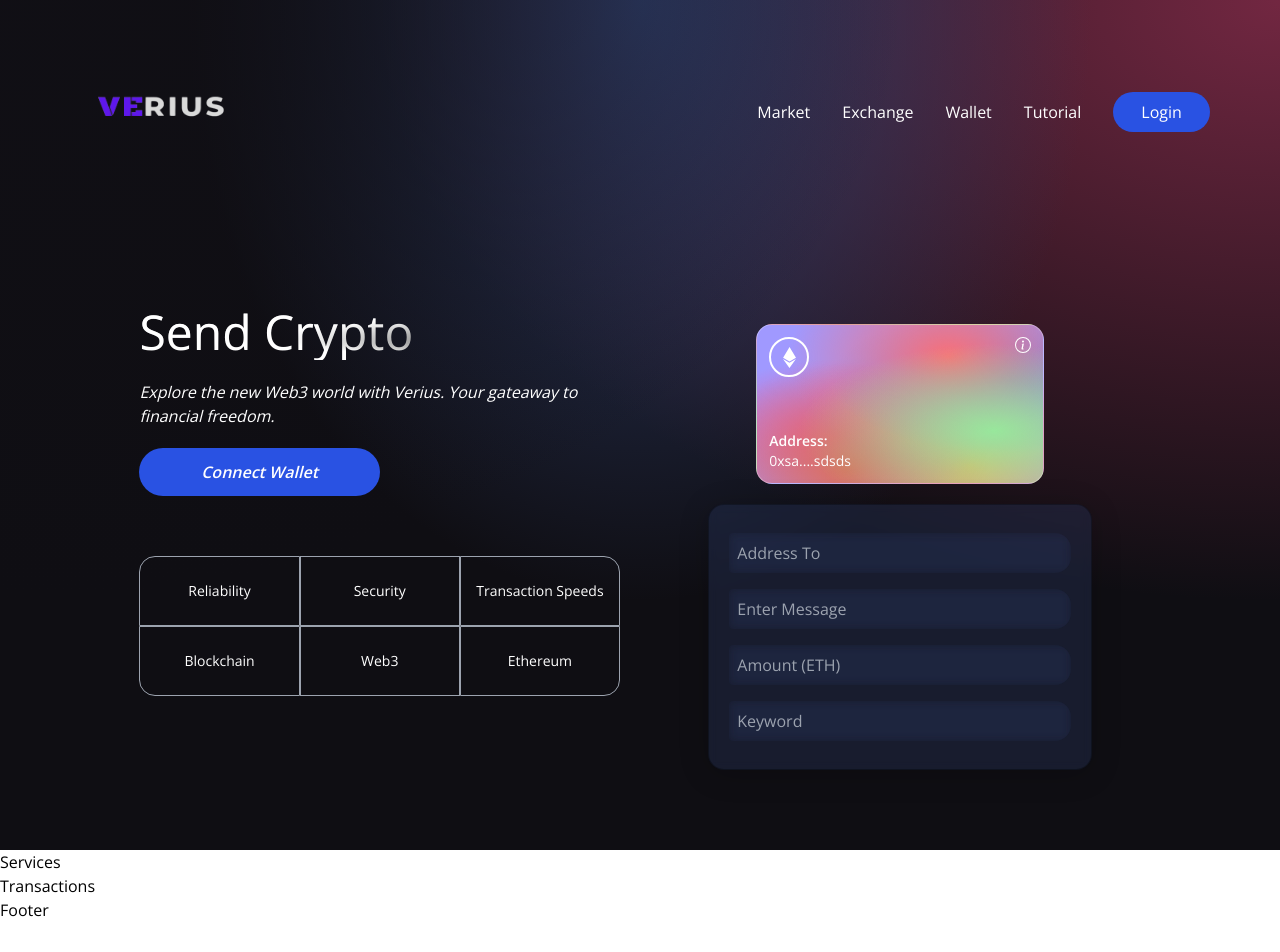
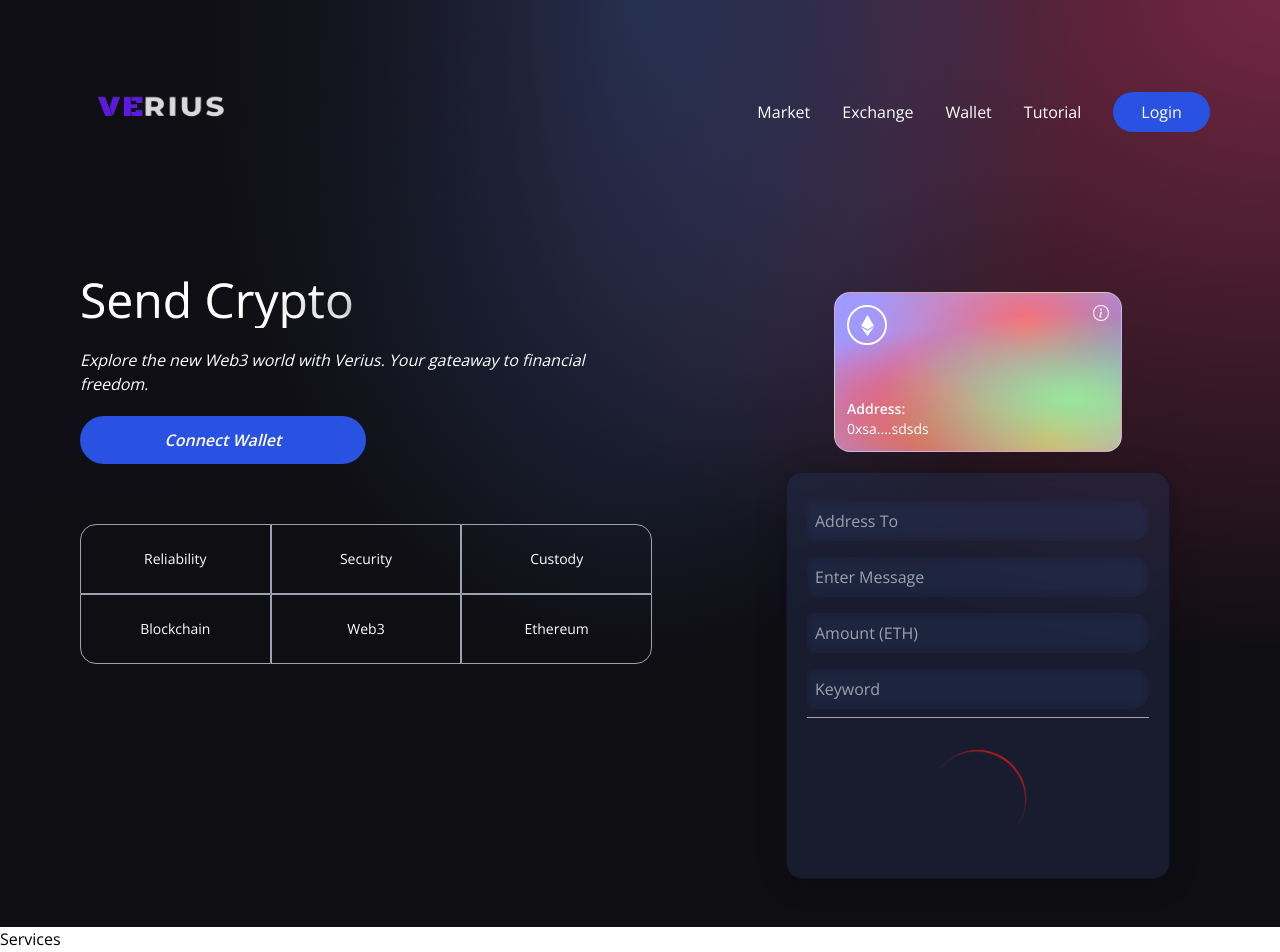
Before and after one commit to DiyanPv/VERIUS-Marketplace, a React (Vite) app in the folder frontend/: page / in a window 1280 px wide. Shown: the top 952 px of the page. Before the commit the page ends 922 px from the top, so only its background shows below. Built offline with nearby package versions, Linux system fonts and the light colour scheme.

Commit message:
Added LoadingSpinner ,Welcome page tweaks

```diff
--- a/frontend/src/components/HomePage.jsx
+++ b/frontend/src/components/HomePage.jsx
@@ -5,6 +5,9 @@ import { BsInfoCircle } from 'react-icons/bs'
 import { Spinner } from './LoadingSpinner'
 import { ethers } from 'ethers'
 export const HomePage = () => {
+  const handleSubmit = (e) => {
+    e.preventDefault()
+  }
   const InputArray = [
     {
       placeholder: 'Address To',
@@ -39,7 +42,7 @@ export const HomePage = () => {
   }
   return (
     <div className="flex w-full justify-center items-center">
-      <div className="flex md:flex-row flex-col items-start justify-between md:p-20 py-12 px-4">
+      <div className="flex md:flex-row flex-col items-start justify-between mf:p-20 py-12 px-4 w-full md:ml-16">
         <div className="flex flex-1 justify-start flex-col md:mr-10 text-white">
           <h1 className="text-3xl sm:text-5xl text-white text-gradient py-1">
             Send Crypto
@@ -59,9 +62,7 @@ export const HomePage = () => {
           <div className="grid sm:grid-cols-3 grid-cols-3 mt-10 w-full">
             <div className={`rounded-tl-2xl ${commonStyles}`}>Reliability</div>
             <div className={` ${commonStyles}`}>Security</div>
-            <div className={`rounded-tr-2xl ${commonStyles}`}>
-              Transaction Speeds
-            </div>
+            <div className={`rounded-tr-2xl ${commonStyles}`}>Custody</div>
             <div className={`rounded-bl-2xl ${commonStyles}`}>Blockchain</div>
             <div className={` ${commonStyles}`}>Web3</div>
             <div className={`rounded-br-2xl ${commonStyles}`}>Ethereum</div>
@@ -95,6 +96,19 @@ export const HomePage = () => {
                 handleChange={element.handleChange}
               />
             ))}
+            <div className="h-[1px] w-full bg-gray-400" />
+            {true ? (
+              <Spinner />
+            ) : (
+              <button
+                type="button"
+                onClick={handleSubmit}
+                className="text-white w-60 rounded-full bg-fuchsia-500 mt-3 hover:bg-fuchsia-800 border-[2px] p-2 border-[#3d4f7c]
+              "
+              >
+                Send Now
+              </button>
+            )}
           </div>
         </div>
       </div>
--- a/frontend/src/components/LoadingSpinner.jsx
+++ b/frontend/src/components/LoadingSpinner.jsx
@@ -1,3 +1,7 @@
 export const Spinner = () => {
-  return <h1>Spinner</h1>
+  return (
+    <div className="flex justify-center items-center py-3 mt-5">
+      <div className="animate-spin rounded-full h-24 w-24 border-b-2 border-red-700" />
+    </div>
+  )
 }
```
Also changed, not shown: 1 other file (tests, documents, lock files or other folders).
